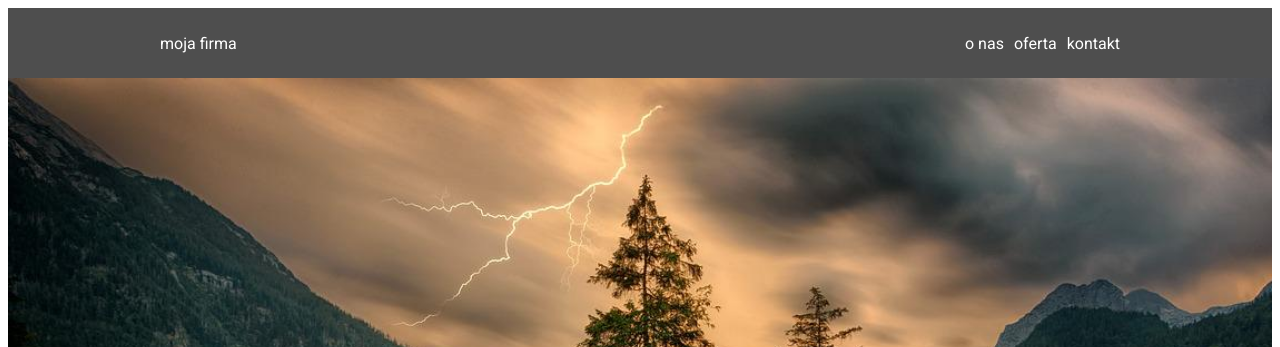
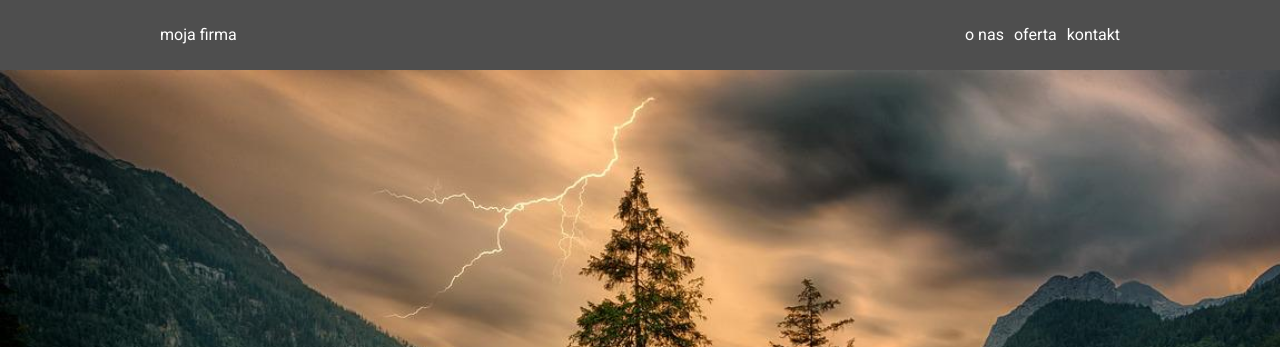
Before and after one commit to romanpajak/-the-first-website-project-made-on-a-bootcamp-in-rwd, a plain HTML site: page index.html in a window 1280 px wide. Shown: the top 347 px of the page. Drawn offline with Linux system fonts and the light colour scheme.

Commit message:
small correct

```diff
--- a/index.html
+++ b/index.html
@@ -4,6 +4,7 @@
     <meta charset="UTF-8" />
     <meta http-equiv="X-UA-Compatible" content="IE=edge" />
     <meta name="viewport" content="width=device-width, initial-scale=1.0" />
+    <link rel="stylesheet" href="/styles/reset.css" />
     <link rel="stylesheet" href="/styles/style.css" />
     <link rel="preconnect" href="https://fonts.googleapis.com" />
     <link rel="preconnect" href="https://fonts.gstatic.com" crossorigin />
```
